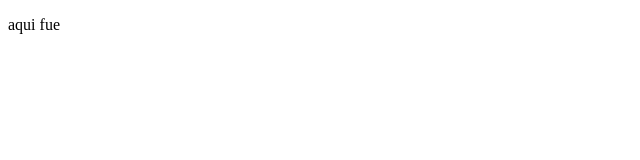
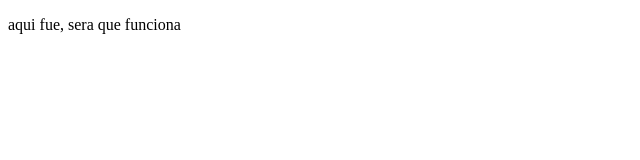
Before and after one commit to fredesarrolleitor/proyectoDemoCursoPrework, a plain HTML site: page index.html in a window 1280 px wide. Shown: the whole page, without its empty margins (0-640 px from the left). Drawn offline with Linux system fonts and the light colour scheme.

Commit message:
cambios agregamos

```diff
--- a/index.html
+++ b/index.html
@@ -7,6 +7,6 @@
     <title>Document</title>
 </head>
 <body>
-    <p>aqui fue</p>
+    <p>aqui fue, sera que funciona</p>
 </body>
 </html>
```
